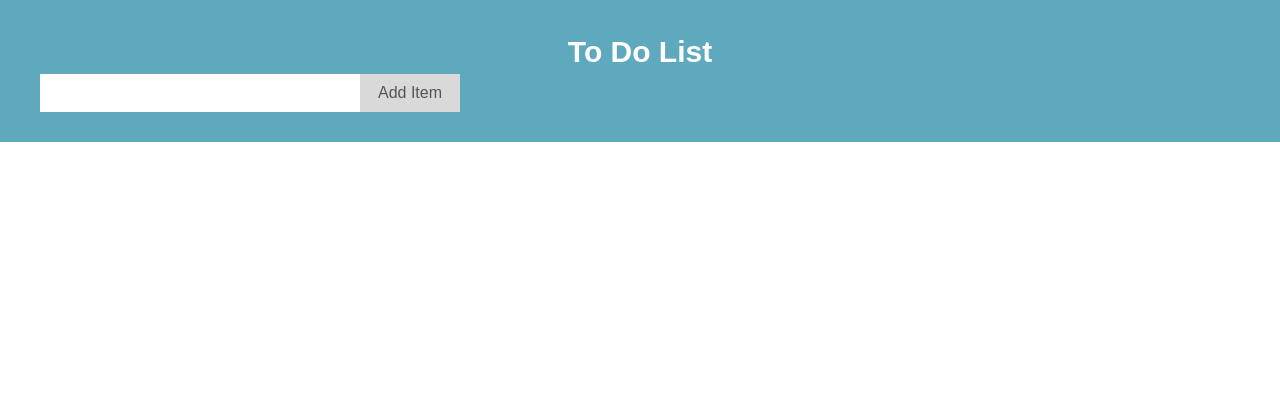
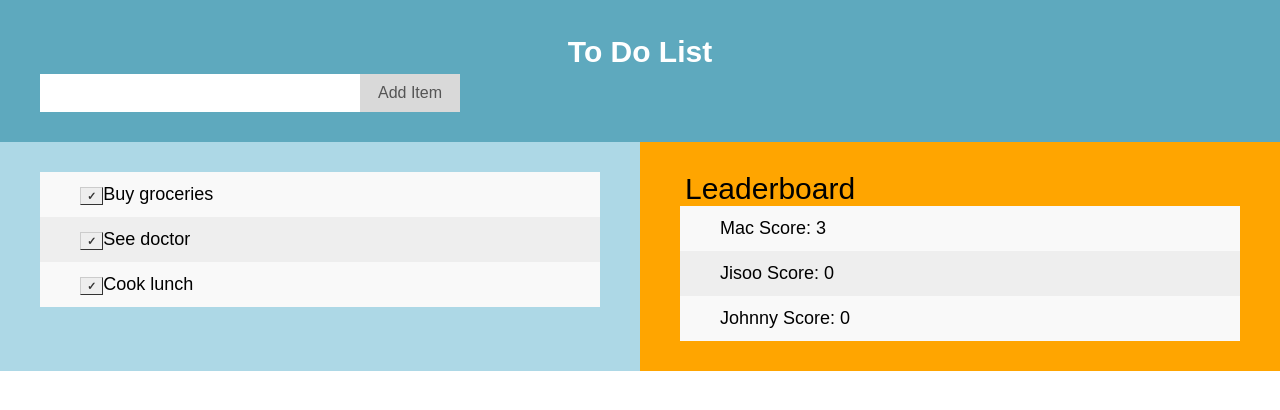
Before and after one commit to JiaXiuSai/Durhack2020, a Flask app: page / in a window 1280 px wide. Shown: the top 410 px of the page. Run offline with Flask 2, Linux system fonts and the light colour scheme; the visitor is signed in with stand-in values (Sample User, id 1); data comes from the database, SQL or seed files in the repository; both versions use the stored data as it was after the commit.

Commit message:
Added leaderboard

```diff
--- a/app.py
+++ b/app.py
@@ -4,10 +4,16 @@
 app = Flask(__name__)
 app.secret_key = 'redfestival'
 
+def sort(list):
+    table = {}
 
-def getting_name(x):
-    x = x.rstrip('<').rstrip('>')
-    print(x)
+    for users in list:
+        table[users.username] = users.score
+
+    sorted_table = {k: v for k, v in sorted(table.items(), key=lambda item: item[1], reverse=True)}
+    print(sorted_table)
+
+    return sorted_table
 
 
 @app.before_request
@@ -29,26 +35,22 @@
     complete = db.Column(db.Boolean)
     posted_by = db.Column(db.String(50))
 
-
-# class Users(db.Model):
-# id = db.Column(db.Integer, primary_key=True)
-# username = db.Column(db.String(50), unique=True, nullable=False)
-# password = db.Column(db.String(120), unique=True, nullable=False)
-
 class User:
-    def __init__(self, id, username, password):
+    def __init__(self, id, username, password, score):
         self.id = id
         self.username = username
         self.password = password
+        self.score = score
 
     def __repr__(self):
         return f'<User: {self.username}>'
 
 
-users = [User(id=1, username='mac', password='password'), User(id=2, username='jisoo', password='blackandpink'),
-         User(id=3, username='johnny', password='kickit')]
+users = [User(id=1, username='Mac', password='password', score=0), User(id=2, username='Jisoo', password='password',score=0),
+         User(id=3, username='Johnny', password='password', score=0)]
 
 print(users[1].id)
+sort(users)
 
 
 @app.route('/')
@@ -58,8 +60,9 @@
 
     incomplete = Todo.query.filter_by(complete=False).filter_by(posted_by=g.user.username).all()
     completed = Todo.query.filter_by(complete=True).filter_by(posted_by=g.user.username).all()
-
-    return render_template('index.html', incomplete=incomplete, complete=completed)
+    sorted_list = sort(users)
+    print(sorted_list)
+    return render_template('index.html', incomplete=incomplete, complete=completed, sorted_list=sorted_list)
 
 
 @app.route('/login', methods=['GET', 'POST'])
@@ -93,6 +96,7 @@
 def complete(id):
     todo = Todo.query.filter_by(id=int(id)).first()
     todo.complete = True
+    g.user.score += 1
     db.session.commit()
 
     return redirect(url_for('index'))
--- a/static/style.css
+++ b/static/style.css
@@ -65,6 +65,29 @@
   width: 7px;
 }
 
+.parent {
+  display: table;
+  width: 100%;
+  height: 40px;
+}
+
+#left,
+#right {
+  display: table-cell;
+  vertical-align: top;
+  width: 50%;
+  height: 100%;
+  margin: 0;
+}
+
+#left {
+  background: lightblue;
+}
+
+#right {
+  background: orange;
+}
+
 /* Style the close button */
 .close {
   position: absolute;
@@ -128,3 +151,16 @@
 .addBtn:hover {
   background-color: #bbb;
 }
+
+.button {
+  font: bold 11px Arial;
+  text-decoration: none;
+  background-color: #EEEEEE;
+  color: #333333;
+  padding: 2px 6px 2px 6px;
+  left: 10px;
+  border-top: 1px solid #CCCCCC;
+  border-right: 1px solid #333333;
+  border-bottom: 1px solid #333333;
+  border-left: 1px solid #CCCCCC;
+}
--- a/templates/index.html
+++ b/templates/index.html
@@ -1,9 +1,11 @@
 <!DOCTYPE html>
 <html lang="en">
+
 <head>
   <meta name="viewport" content="width=device-width, initial-scale=1" />
   <link rel="stylesheet" href="/static/style.css" />
 </head>
+
 <body>
   <div class="header">
     <h2 style="margin:5px; font-size:30px;">To Do List</h2>
@@ -12,12 +14,24 @@
       <input class="addBtn" type="submit" value="Add Item" />
     </form>
   </div>
-    <div class="todo">
+  <div class="parent">
+    <div class="todo" id="left">
       <ul id="myUL">
         {% for todo in incomplete %}
-            <li><a href="{{ url_for('complete', id=todo.id) }}" class="button" id="complete">✓</a>{{ todo.text }}</li>
+        <li><a href="{{ url_for('complete', id=todo.id) }}" class="button">✓</a>{{ todo.text }}</li>
         {% endfor %}
       </ul>
     </div>
+    <div class="todo" id="right">
+      <hX style="margin:5px; font-size:30px;">Leaderboard</hX>
+      <ul id="table">
+        {% for x, y in sorted_list.items() %}
+        <li>{{x}} Score: {{y}}</li>
+        {% endfor %}
+      </ul>
+    </div>
+  </div>
+
 </body>
+
 </html>
```
Also changed, not shown: todo.db. Lines whose indentation alone changed are shown as unchanged.
